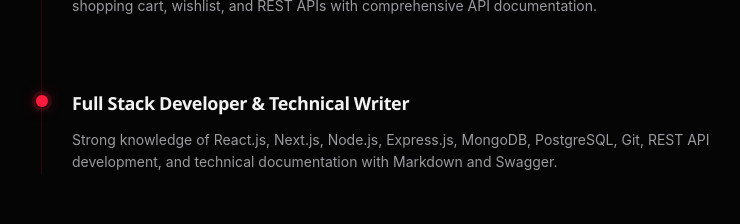
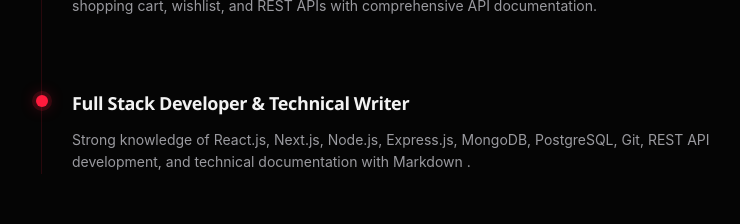
Before and after one commit to sooryajith77/portfolio, a React (Vite) app: page / in a window 1280 px wide. Shown: the part 3280-3504 px from the top of the page, without its empty margins (239-979 px from the left). Built offline with nearby package versions, Linux system fonts and the light colour scheme.

Commit message:
deleted achivement

```diff
--- a/src/App.jsx
+++ b/src/App.jsx
@@ -1133,7 +1133,7 @@
     },
     {
       title: "Full Stack Developer & Technical Writer",
-      description: "Strong knowledge of React.js, Next.js, Node.js, Express.js, MongoDB, PostgreSQL, Git, REST API development, and technical documentation with Markdown and Swagger."
+      description: "Strong knowledge of React.js, Next.js, Node.js, Express.js, MongoDB, PostgreSQL, Git, REST API development, and technical documentation with Markdown ."
     },
 
   ];
```
